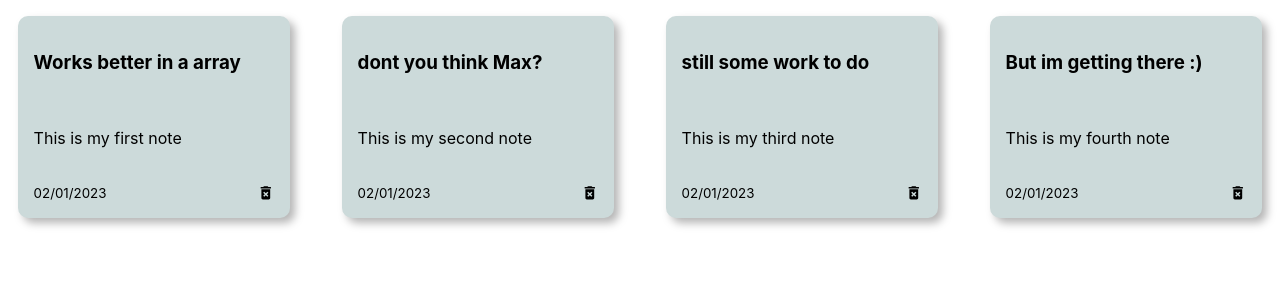
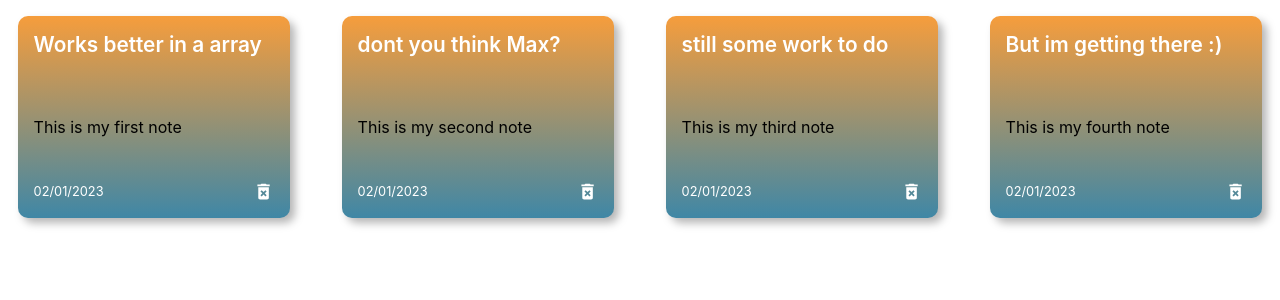
Before and after one commit to Svabo89/react-maxnotes-app, a React (Create React App) app: page / in a window 1280 px wide. Shown: the top 300 px of the page. Built offline with nearby package versions, Linux system fonts and the light colour scheme.

Commit message:
added components folder to app

```diff
--- a/src/index.css
+++ b/src/index.css
@@ -22,7 +22,8 @@ code {
   ); /* 1fr means space available */
 }
 .title {
-  background-color: rgb(204, 218, 218);
+  /*background-color: rgb(204, 218, 218);*/
+  background: linear-gradient(#f69d3c, #3f87a6);
   border-radius: 10px;
   /* this is the radius of the corners of the note */
   padding: 1rem;
@@ -40,6 +41,14 @@ code {
   margin-left: 1.1rem;
   margin-right: 1.1rem;
   margin-top: 1rem;
+
+}
+h3{
+  color: white;
+  font-size: 1.3rem;
+  font-weight: 600;
+  margin: 0;
+  margin-bottom: 1rem;
 }
 .note-footer {
   display: flex;
@@ -54,3 +63,12 @@ code {
   flex-direction: column;
   justify-content: space-between;
 }
+.note-footer small {
+  color: rgb(255, 255, 255);
+  font-size: 0.8rem;
+}
+.delete-icon {
+  color: rgb(255, 255, 255);
+  font-size: 1.2rem;
+  cursor: pointer;
+}
```
